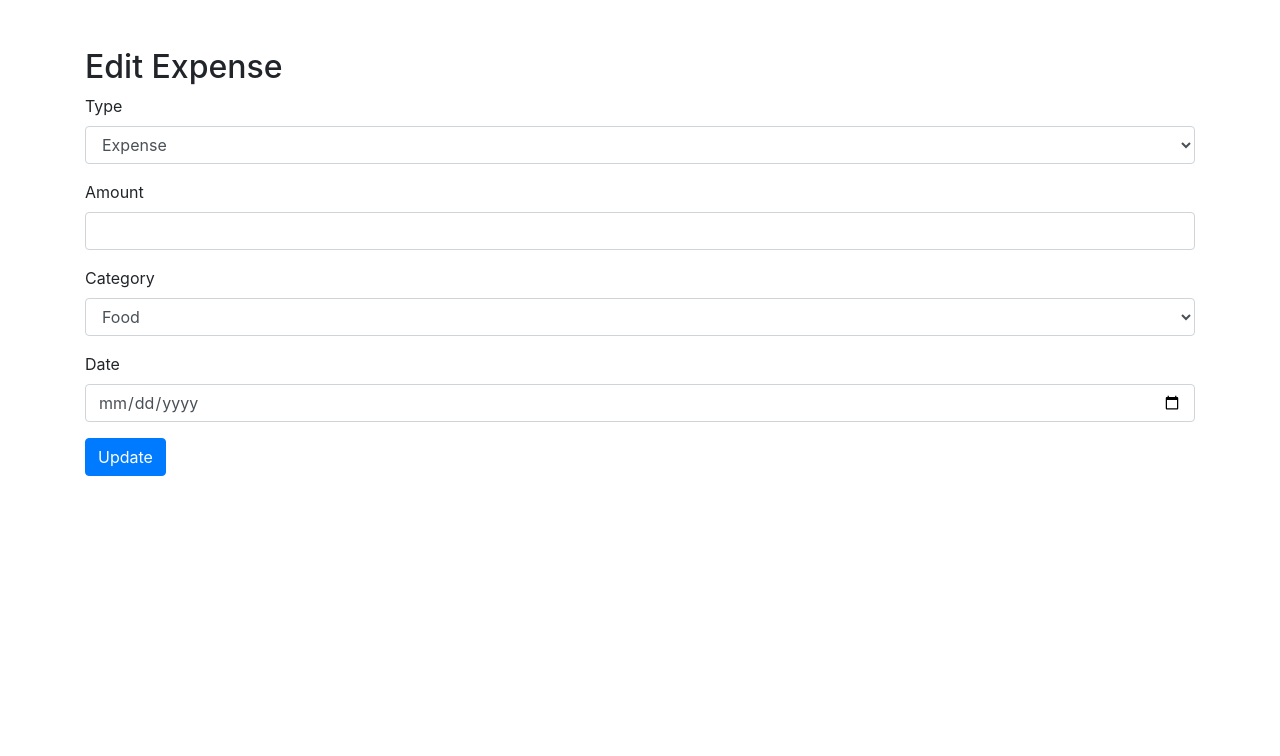
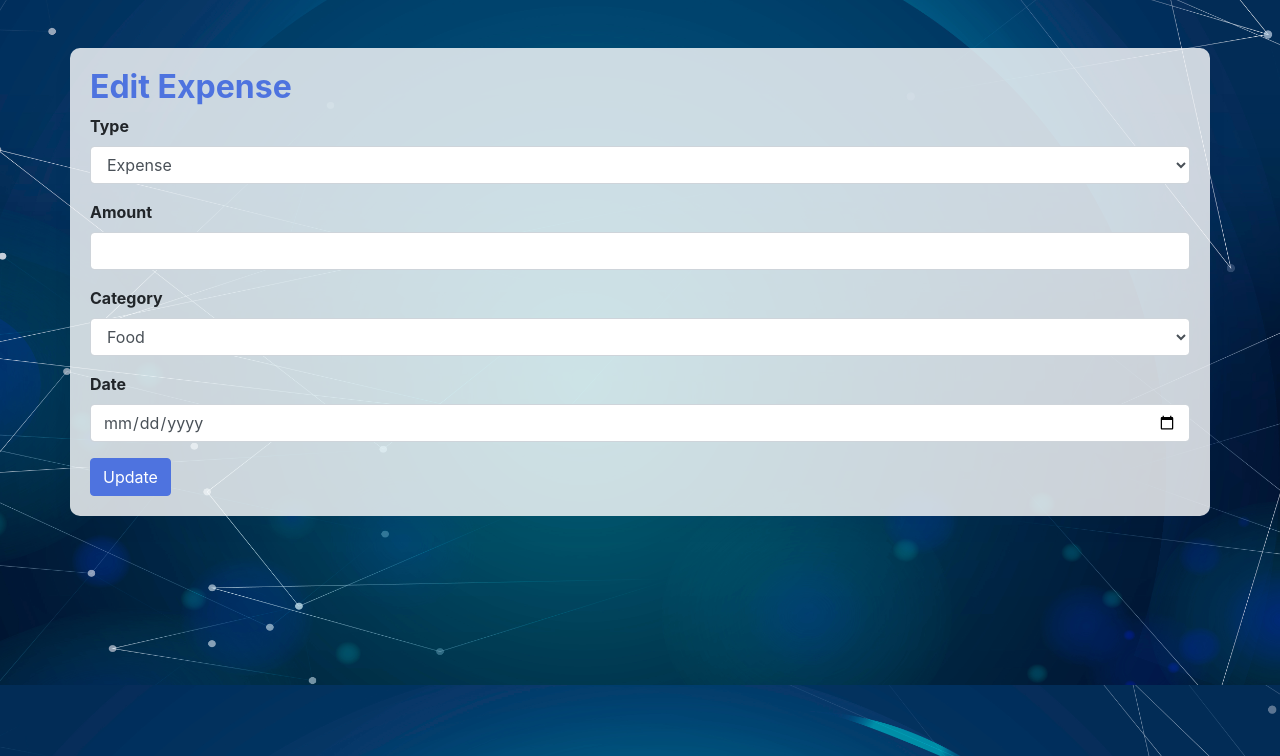
Before and after one commit to duvindusahan/Expense_Tracking_App, a Django app: template ExpenseTracker/templates/home/expense_edit.html in a window 1280 px wide. Shown: the top 756 px of the page. Run offline with Django 5.2, Linux system fonts and the light colour scheme; the template is opened without the code that fills it, so the values that code supplies are empty; some libraries are stand-ins or nearby versions.

Commit message:
rearranging expense edit styles

```diff
--- a/ExpenseTracker/templates/home/expense_edit.html
+++ b/ExpenseTracker/templates/home/expense_edit.html
@@ -5,6 +5,39 @@
     <meta name="viewport" content="width=device-width, initial-scale=1.0">
     <title>Edit Expense - Expense Tracker</title>
     <link href="https://stackpath.bootstrapcdn.com/bootstrap/4.5.2/css/bootstrap.min.css" rel="stylesheet">
+    <style>
+        body {
+            background-image: url("../static/img/login.jpg");
+            background-size: cover;
+            background-position: center;
+        }
+        .container {
+            background-color: rgba(255, 255, 255, 0.8);
+            padding: 20px;
+            border-radius: 10px;
+            box-shadow: 0 0.75rem 1.5rem rgba(18, 38, 63, 0.03);
+            margin-top: 5%;
+        }
+        h2 {
+            color: #4e73df;
+            font-weight: bold;
+        }
+        .btn-primary {
+            background-color: #4e73df;
+            border-color: #4e73df;
+        }
+        .btn-primary:hover {
+            background-color: #2e59d9;
+            border-color: #2653d4;
+        }
+        .form-control:focus {
+            border-color: #4e73df;
+            box-shadow: 0 0 0 0.2rem rgba(78, 115, 223, 0.25);
+        }
+        .form-group label {
+            font-weight: bold;
+        }
+    </style>
 </head>
     <body>
         <div class="container mt-5">
```
Lines whose indentation alone changed are shown as unchanged.
